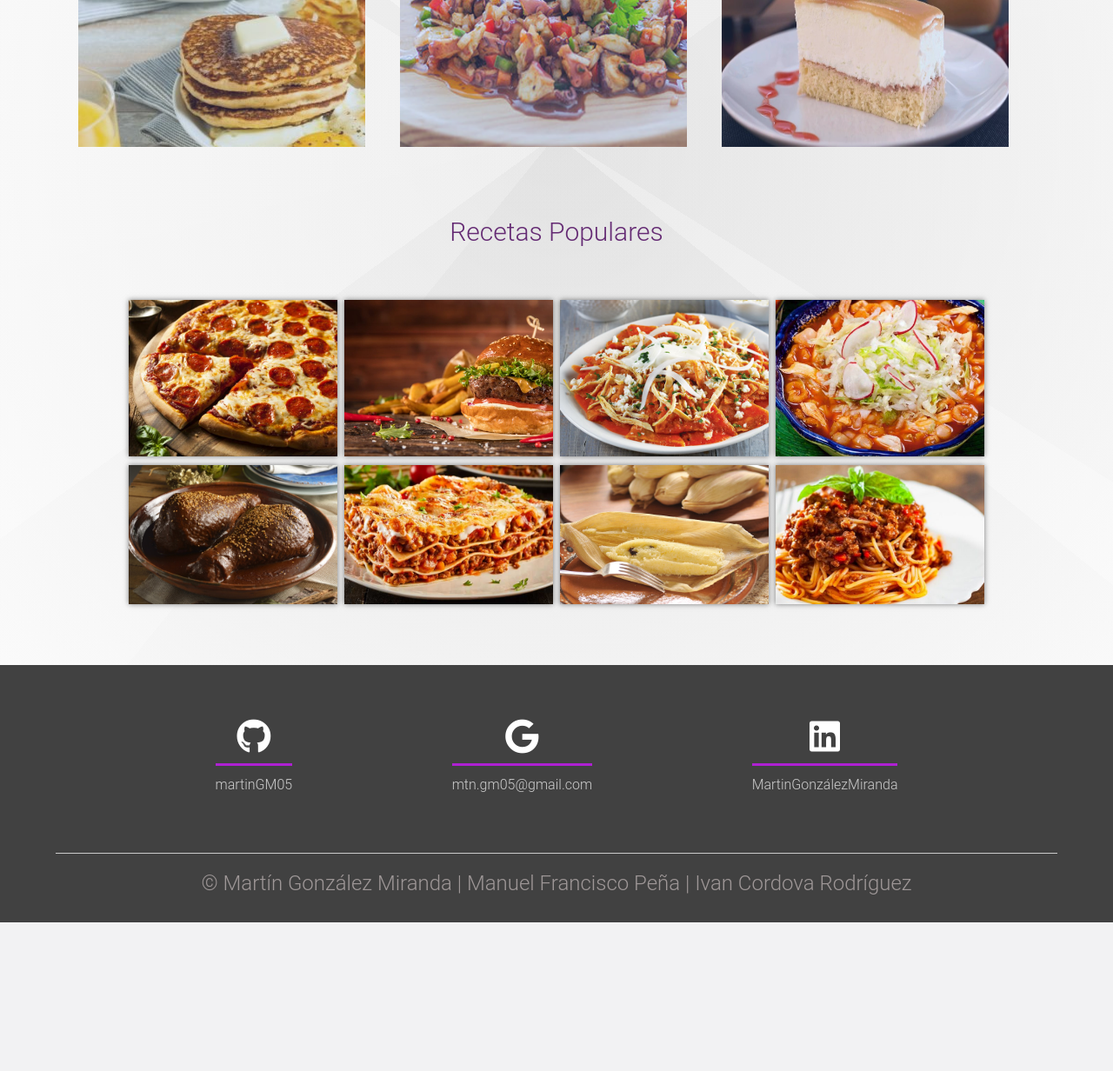
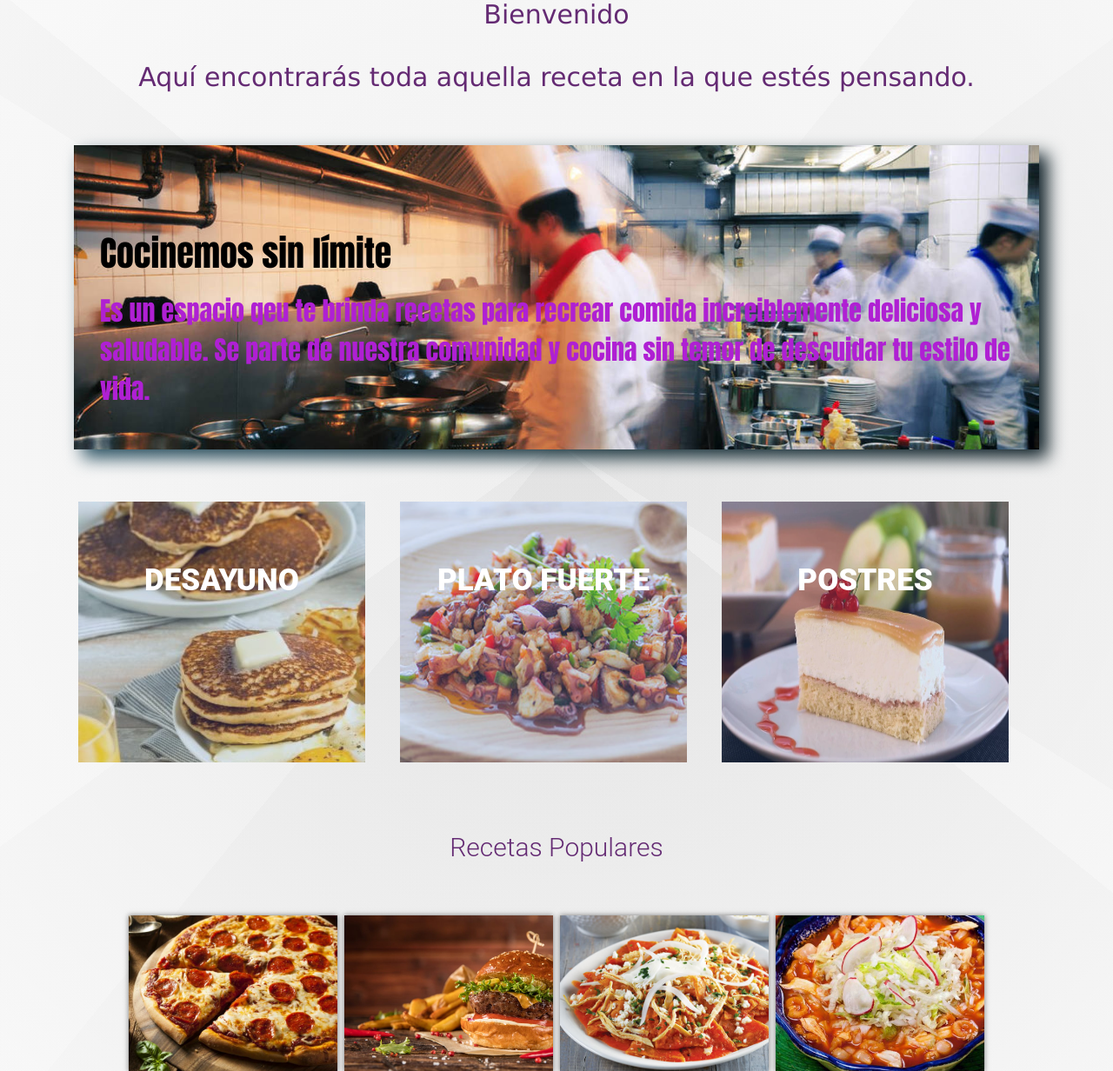
Before and after one commit to pruebasMartin/Portafolio-ProgramacionWeb, a PHP site: page /pages/index.html in a window 1280 px wide. Shown: the part 751-1983 px from the top of the page at 87% size. Before the commit the page ends 1812 px from the top, so only its background shows below. Run offline with PHP 8.4, Linux system fonts and the light colour scheme; some libraries are stand-ins or nearby versions.

Commit message:
PlantillaP

```diff
--- a/Unidad2/pages/index.html
+++ b/Unidad2/pages/index.html
@@ -56,8 +56,7 @@
         <br>
         <br>
         <section class="textos-header" id="Inicio">
-            <h1>Cocina</h1>
-            <h1>Sin Limites</h1>
+            <h1 class="lineas-effect">Cocinemos Sin Límite</h1>
         </section>
         <div class="wave" style="height: 150px; overflow: hidden;"><svg viewBox="0 0 500 150" preserveAspectRatio="none"
                 style="height: 100%; width: 100%;">
@@ -65,6 +64,23 @@
                     style="stroke: none; fill: #ffffffee;"></path>
         </div>
     </header>
+
+
+    <h1 class="titulo" style="font-family: Verdana, Geneva, Tahoma, sans-serif">Bienvenido <br><br> Aquí encontrarás toda aquella receta en la que estés pensando.</h1>
+
+    <div class="container">
+        <section class="cards-banner-one">
+            <div class="content">
+                <h2>Cocinemos sin límite</h2>
+                <p>Es un espacio qeu te brinda recetas para recrear comida increiblemente deliciosa y saludable.
+                    Se parte de nuestra comunidad y cocina sin temor de descuidar tu estilo de vida.
+                </p>
+
+            </div>
+        </section>
+    </div>
+
+
 
 
 
--- a/Unidad2/styles/diseño_Principal.css
+++ b/Unidad2/styles/diseño_Principal.css
@@ -1,3 +1,5 @@
+@import url('https://fonts.googleapis.com/css?family=Dancing+Script');
+
 * {
     margin: 0;
     padding: 0;
@@ -28,7 +30,7 @@ body {
 
 header {
     width: 100%;
-    height: 600px;
+    height: 750px;
     background: linear-gradient(to right,hsla(202, 17%, 39%, 0.308), hsla(231, 29%, 22%, 0.712)), url(../assets/image_header.jpg);
     background-size: cover;
     background-attachment: fixed;
@@ -60,14 +62,90 @@ header .textos-header{
 
 
 .textos-header h1{
-    font-size: 50px;
-    color:#fff;
+    display: inline-block;
+    position: relative;
+    color: black;
+    font-family: 'Dancing Script', cursive;
+    font-size: 100px;
+}
+
+h1::after,h1::before{
+    content: '';
+    position: absolute;
+    width: 120px;
+    height: 3px;
+    background-color: currentColor;
+    top: 0.6em;
+    transform: scale(0);
+    transition: all 0.2s ease-in;
+}
+
+h1:hover::before, h1:hover::after{
+    transform: scale(1);
+}
+
+h1::before{
+    left: -120px;
+}
+
+h1::after{
+    right: -120px;
 }
 
 .textos-header h2{
     font-size: 30px;
     font-weight: 300;
     color:#fff;
+}
+
+
+/* */
+
+
+/* CARDS BANNER ONE*/
+.cards-banner-one {
+    width: 100%;
+    height: 350px;
+    background: url(../assets/chefs.jpg) no-repeat center center/cover;
+    margin-bottom: 40px;
+    position: relative;
+}
+
+.cards-banner-one::after{
+    position: absolute;
+    top: 10px;
+    left: 10px;
+    content: '';
+    background-image: linear-gradient(to right, #2C5364, #203A43, #0F2027); /* W3C, IE 10+/ Edge, Firefox 16+, Chrome 26+, Opera 12+, Safari 7+ */
+    width: 100%;
+    height: 100%;
+    filter: blur(10px);
+    z-index: -1;
+}
+
+.cards-banner-one .content {
+    width: 100%;
+    padding: 90px 0 0 30px;
+    display: inline-flexbox;
+    float: inline-end;
+}
+
+.cards-banner-one .content h2{
+    color: #000;
+    font-family: Impact, Haettenschweiler, 'Arial Narrow Bold', sans-serif;
+    font-size: 40px;
+}
+
+.cards-banner-one .content p{
+    color: #af20d3;
+    font-family: Impact, Haettenschweiler, 'Arial Narrow Bold', sans-serif;
+    font-size: 30px;
+}
+
+
+.cards-banner-one p,
+.cards-banner-one h2 {
+    margin: 10px 0 20px 0;
 }
 
 /* Ajustes efecto ola */
```
Also changed, not shown: Unidad2/assets/chefs.jpg (added).
